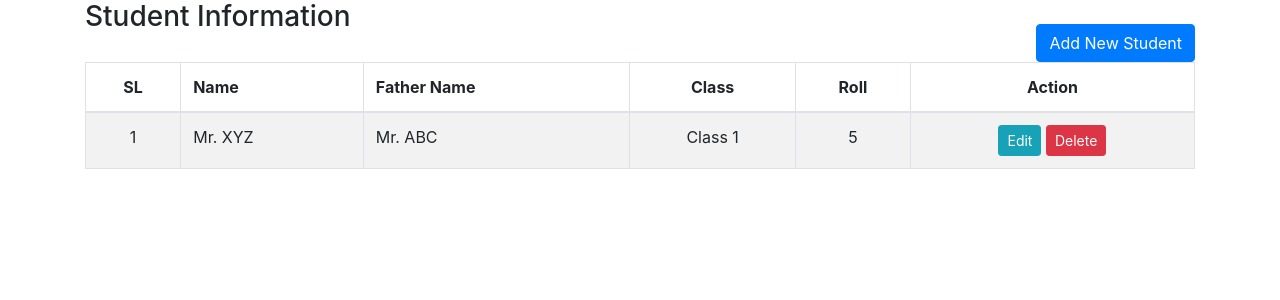
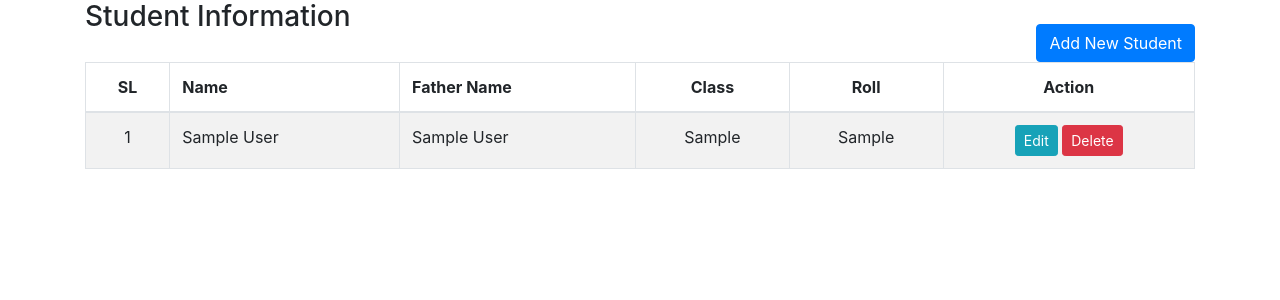
Before and after one commit to saquibulhassan/codeigniter-v3, a CodeIgniter app: page /sadi/index.php/student in a window 1280 px wide. Shown: the top 300 px of the page. Run offline with CodeIgniter, Linux system fonts and the light colour scheme; tables that the repository leaves empty or names only in its code hold one stand-in row (values such as "Sample post"); some libraries are stand-ins or nearby versions.

Commit message:
Delete functionality added

```diff
--- a/application/controllers/Student.php
+++ b/application/controllers/Student.php
@@ -6,7 +6,10 @@ class Student extends CI_Controller
 
     public function index()
     {
-        $this->load->view('student/list');
+        $this->load->database();
+        $data['students'] = $this->db->get('student')->result();
+
+        $this->load->view('student/list', $data);
     }
 
     public function create()
@@ -48,4 +51,12 @@ class Student extends CI_Controller
         }
 
     }
+
+    public function delete($id)
+    {
+        $this->load->database();
+        $this->db->delete('student', ['id' => $id]);
+
+        redirect('student?status=delete_success');
+    }
 }
--- a/application/views/student/list.php
+++ b/application/views/student/list.php
@@ -22,6 +22,12 @@
         </div>
 
         <div class="col-sm-12">
+            <?php if($this->input->get('status') == 'delete_success'): ?>
+                <div class="alert alert-success">
+                    <strong>Success!</strong> Data successfully deleted
+                </div>
+            <?php endif ?>
+
             <table class="table table-bordered table-condensed table-striped table-hover">
                 <thead>
                 <tr>
@@ -34,23 +40,34 @@
                 </tr>
                 </thead>
                 <tbody>
+                <?php $i = 1; foreach ($students as $std): ?>
                 <tr>
-                    <td class="text-center">1</td>
-                    <td>Mr. XYZ</td>
-                    <td>Mr. ABC</td>
-                    <td class="text-center">Class 1</td>
-                    <td class="text-center">5</td>
+                    <td class="text-center"><?php echo $i++ ?></td>
+                    <td><?php echo $std->name ?></td>
+                    <td><?php echo $std->father_name ?></td>
+                    <td class="text-center"><?php echo $std->class ?></td>
+                    <td class="text-center"><?php echo $std->roll ?></td>
                     <td class="text-center">
                         <a href="#" class="btn btn-info btn-sm">Edit</a>
-                        <a href="#" class="btn btn-danger btn-sm">Delete</a>
+                        <a onclick="std_delete(<?php echo $std->id ?>)" class="btn btn-danger btn-sm">Delete</a>
                     </td>
                 </tr>
+                <?php endforeach; ?>
                 </tbody>
             </table>
         </div>
     </div>
 </div>
 
+<script>
+    function std_delete(id) {
+        var x = confirm("Are you sure to delete?");
+
+        if(x) {
+            location.replace("<?php echo site_url('student/delete/') ?>"+id);
+        }
+    }
+</script>
 
 </body>
 </html>
```
